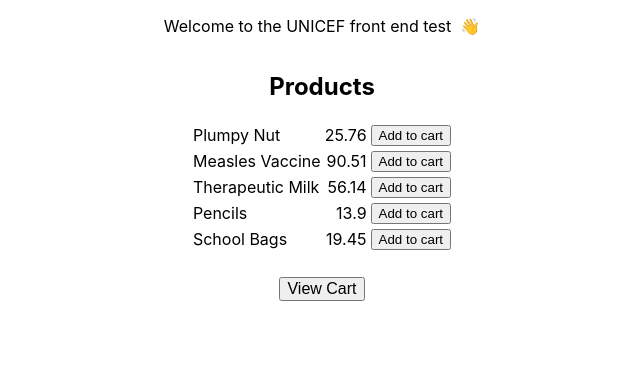
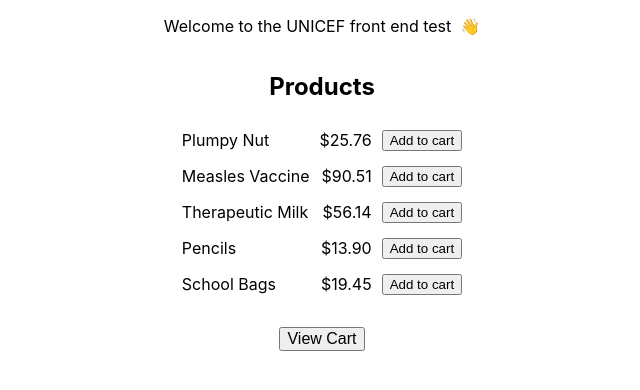
Before and after one commit to metamal/unicef-frontend-test, a React (Create React App) app: page / in a window 1280 px wide. Shown: the top 390 px of the page, without its empty margins (318-958 px from the left). Built offline with nearby package versions, Linux system fonts and the light colour scheme.

Commit message:
Implement formatting for dollar amounts

```diff
--- a/src/Cart.tsx
+++ b/src/Cart.tsx
@@ -4,11 +4,12 @@
 import {navigateToProducts} from './actions';
 import {CartState, useTypedSelector} from './reducers';
 import {products} from './mock-data/product-list';
+import {getCurrencyFormat} from './helpers';
 
 const makeRow = (name: string, price: number, i: number, quantity: number) => {
-  const priceString = `$${price}`;
+  const priceString = getCurrencyFormat(price);
   const total = price * quantity;
-  const totalString = `$${total}`;
+  const totalString = getCurrencyFormat(total);
   return (
     <tr key={i}>
       <td>{name}</td>
@@ -31,7 +32,7 @@
 
 const makeFootRow = (cart: CartState) => {
   const total = products.reduce((sum, {price}, i) => sum + price * cart[i], 0);
-  const totalString = `$${total}`;
+  const totalString = getCurrencyFormat(total);
   return (
     <tfoot>
       <tr>
--- /dev/null
+++ b/src/Products.css
@@ -0,0 +1,3 @@
+.c-products__table td {
+  padding: 6px 4px;
+}
--- a/src/Products.tsx
+++ b/src/Products.tsx
@@ -1,7 +1,9 @@
+import './Products.css';
 import React from 'react';
 import {useDispatch} from 'react-redux';
 import {products} from './mock-data/product-list';
 import {addItem, navigateToCart} from './actions';
+import {getCurrencyFormat} from './helpers';
 
 const getRows = (onClickAdd: (productIndex: number) => void) => {
   return products.map(({name, price}, i) => {
@@ -9,7 +11,7 @@
     return (
       <tr key={i}>
         <td>{name}</td>
-        <td className="u-right">{price}</td>
+        <td className="u-right">{getCurrencyFormat(price)}</td>
         <td>
           <button onClick={onClick}>Add to cart</button>
         </td>
@@ -26,7 +28,7 @@
   return (
     <>
       <h2>Products</h2>
-      <table>
+      <table className="c-products__table">
         <tbody>{rows}</tbody>
       </table>
       <button className="nav-btn" onClick={onClickNavigate}>
--- /dev/null
+++ b/src/helpers.ts
@@ -0,0 +1,7 @@
+const formatter = new Intl.NumberFormat(undefined, {
+  minimumFractionDigits: 2,
+  style: 'decimal',
+});
+
+export const getCurrencyFormat = (amount: number): string =>
+  `$${formatter.format(amount)}`;
```
Also changed, not shown: todo.txt.
